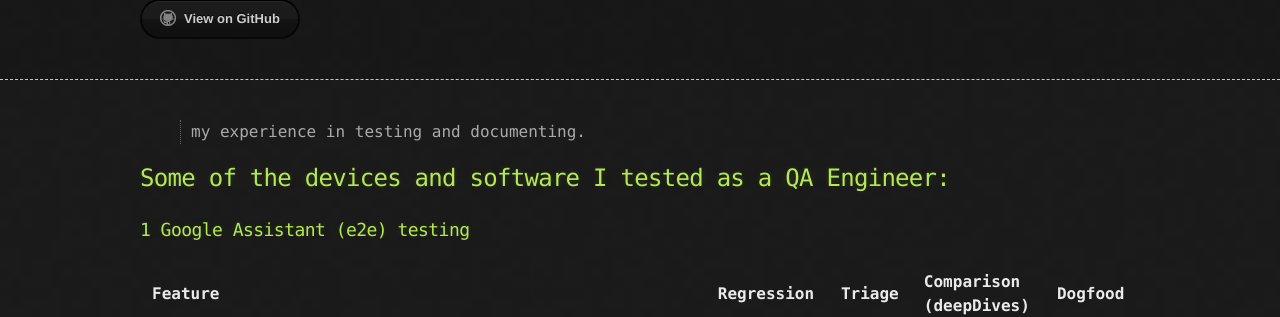
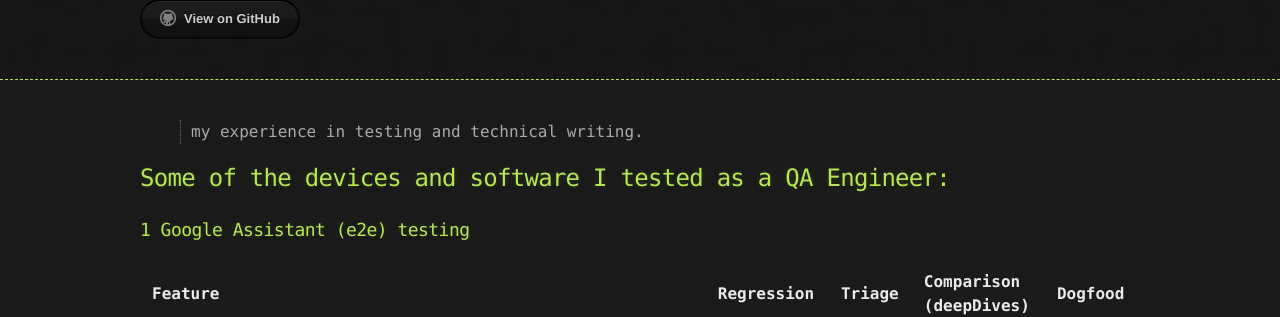
Before and after one commit to sciustechnologia/sciustechnologia.github.io, a Jekyll site: the page built from index.md, in a window 1280 px wide and 900 px high. Shown: the part 113-430 px from the top of the window. Built offline with Jekyll 4.4.1, drawn with Linux system fonts in a browser that asks for light colours.

Commit message:
Update index.md

```diff
--- a/index.md
+++ b/index.md
@@ -3,7 +3,7 @@ layout: default
 title: My Work experience
 description: QA testing and technical writing
 ---
-> my experience in testing and documenting.
+> my experience in testing and technical writing.
 
 ## Some of the devices and software I tested as a QA Engineer:
 
```
